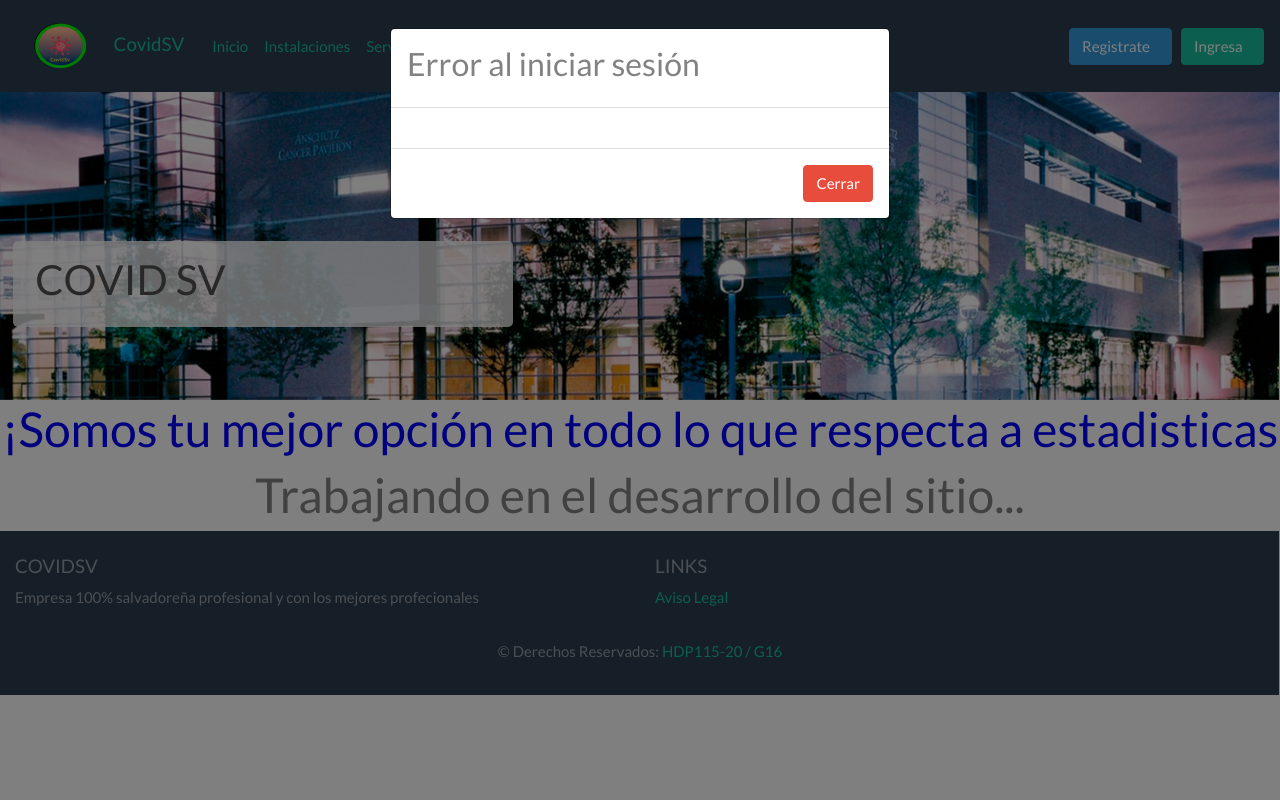
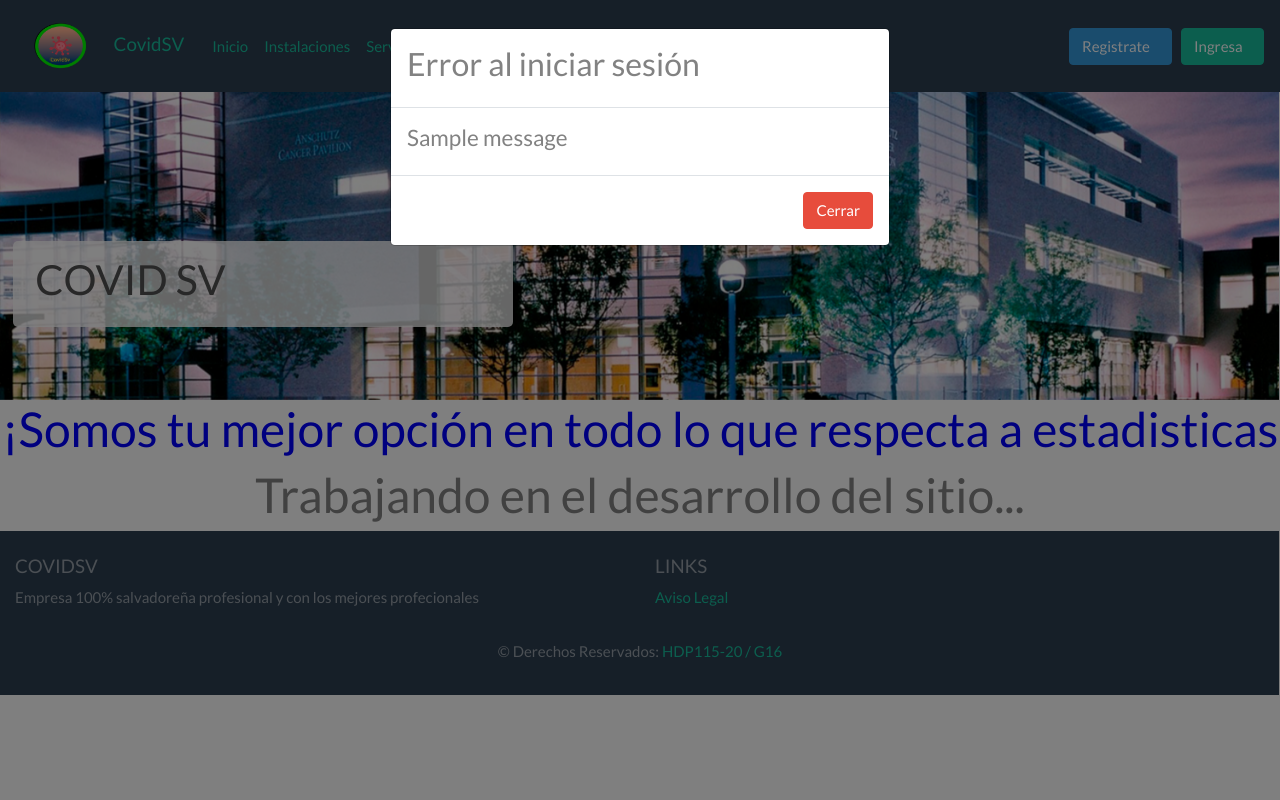
Before and after one commit to speed1test/covidsv, a Django app: page / in a window 1280 px wide. Run offline with Django 3.2, Linux system fonts and the light colour scheme; tables that the repository leaves empty hold one stand-in row (values such as "Sample post"); one stand-in notice (Sample message) is shown; parts of the project's set-up code (start-up, migrations or seed data) failed here and were passed over; some libraries are stand-ins or nearby versions.

Commit message:
Agregando error en Credenciales mal escritas

```diff
--- a/apps/covid/templates/index.html
+++ b/apps/covid/templates/index.html
@@ -44,9 +44,11 @@
 			<div class="modal-header">
 				<h3>Error al iniciar sesión</h3>
 			</div>
+			{% for message in messages %}
 			<div class="modal-body">
 				<h4 {% if message.tags %} class="{{ message.tags }}" {% endif %}>{{ message }}</h4>
 			</div>
+			{% endfor %}
 			<div class="modal-footer">
 				<a href="#" data-dismiss="modal" class="btn btn-danger">Cerrar</a>
 			</div>
```
